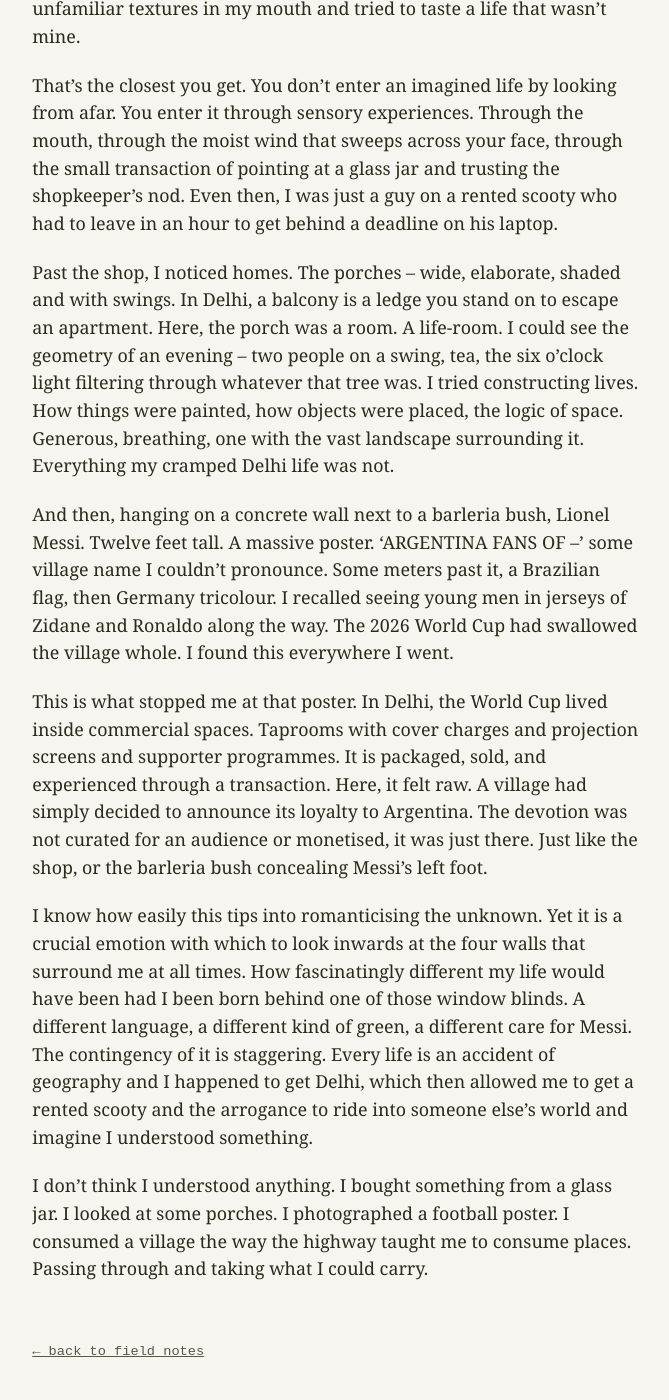
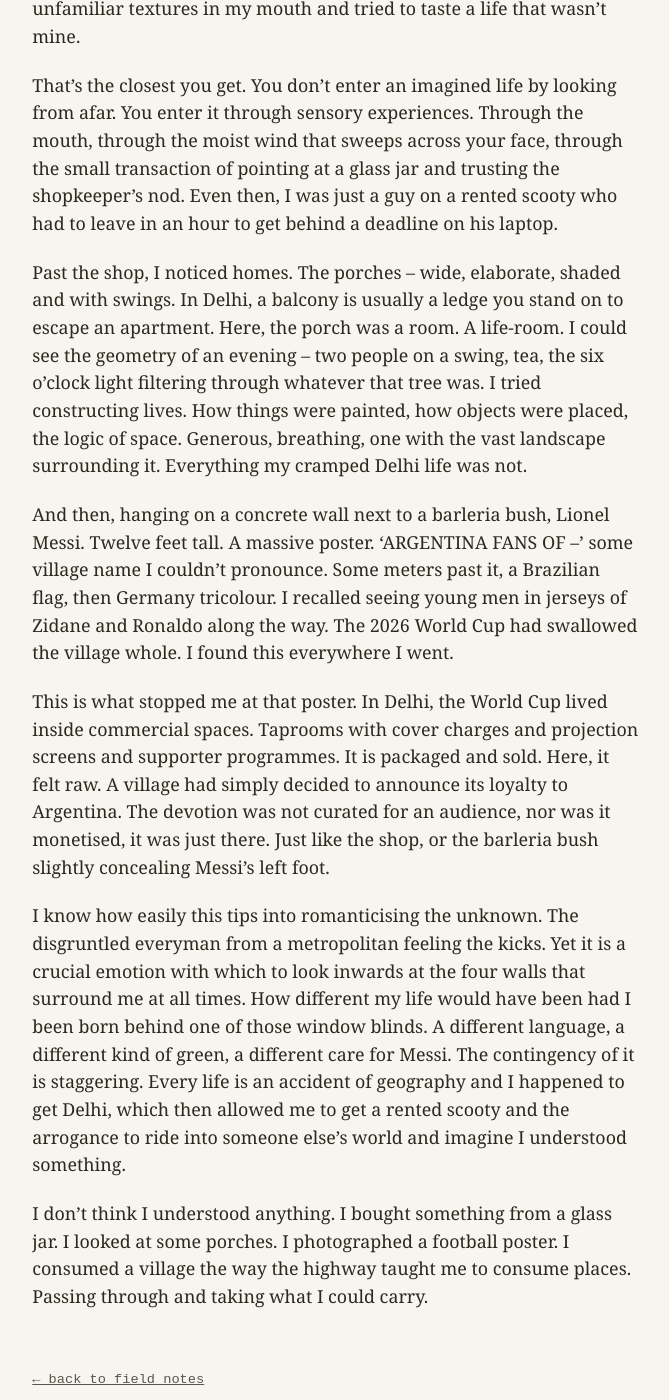
Before and after one commit to phlnstr/phlnstr.in, a Jekyll site: the page built from _posts/2026-06-27-passing-through-wayand.md, in a window 1280 px wide and 1400 px high, scrolled down 1124 px. Shown: the whole window, without its empty margins (304-973 px from the left). Built offline with Jekyll 4.4.1, drawn with Linux system fonts in a browser that asks for light colours; some of the changed text lies outside the part shown.

Commit message:
Update 2026-06-27-passing-through-wayand.md

```diff
--- a/_posts/2026-06-27-passing-through-wayand.md
+++ b/_posts/2026-06-27-passing-through-wayand.md
@@ -7,20 +7,20 @@
 
 Highways are fluent. Moving along NH 766, the Mysore - Kozhikode highway, I knew the grammar well. Wide shoulders, signboards in two or three languages, billboards with familiar brands, hotels with huge parking lots and employees with 'pick us' posters inviting you in for meals that cater to every taste. The highway organises itself assuming you don't belong there and offers comfort and familiarity. It is designed to be legible for the passing body.
 
-Then I took a turn the map suggested at first but then re-routed to the more reliable highway. The road narrows in a curve with trees that lean in and suggest a dead end. Shoulders, billboards, English, they all disappear as the asphalt gets intimate. Trees keep closing in on both sides. Kilometres of green silence. Then farms. Then a few homes dotting the vast landscape. A village.
+Then I took a turn the map suggested at first but then tried to re-route to the more reliable highway. The road narrows as it curves with trees leaning in and suggesting a dead end. I continue. Shoulders, billboards, English, they all disappear as the asphalt gets intimate. Trees keep close on both sides. Kilometres of silence. Then farms. Then a few homes dotting the vast landscape. A village.
 
-I was in Wayanad mid-June as the monsoon was engulfing Kerala with every passing day. I had a rental scooty and a deliberate lack of planning as I moved across hilly country along the Western Ghats. I kept taking turns along narrower and narrower roads, arriving at places I couldn't name.
+I was in Wayanad mid-June as the monsoon was engulfing Kerala with every passing day. I had a rental scooty and a deliberate lack of plan as I moved across hilly country along the Western Ghats. I kept taking turns along narrower and narrower roads, arriving at places I couldn't name.
 
 There was a shop at an intersection. The shopkeeper sat at an angle to the entrance, not facing it. In most places, every shop is a mouth opening towards the street, trying to swallow your attention. Here, the shop didn't perform for anyone. The signboard was hand-painted, faded, sized for someone who already knew of its existence. And the glass jars, where I lost twenty minutes. Things I didn't know. Sweets and savouries and pickled somethings in fascinating shapes and colours. I pointed at them, asked questions. Most of the responses were insufficient to tell me what I was looking at. Still bought a few. Put unfamiliar textures in my mouth and tried to taste a life that wasn't mine.
 
 That's the closest you get. You don't enter an imagined life by looking from afar. You enter it through sensory experiences. Through the mouth, through the moist wind that sweeps across your face, through the small transaction of pointing at a glass jar and trusting the shopkeeper's nod. Even then, I was just a guy on a rented scooty who had to leave in an hour to get behind a deadline on his laptop.
 
-Past the shop, I noticed homes. The porches – wide, elaborate, shaded and with swings. In Delhi, a balcony is a ledge you stand on to escape an apartment. Here, the porch was a room. A life-room. I could see the geometry of an evening – two people on a swing, tea, the six o'clock light filtering through whatever that tree was. I tried constructing lives. How things were painted, how objects were placed, the logic of space. Generous, breathing, one with the vast landscape surrounding it. Everything my cramped Delhi life was not.
+Past the shop, I noticed homes. The porches – wide, elaborate, shaded and with swings. In Delhi, a balcony is usually a ledge you stand on to escape an apartment. Here, the porch was a room. A life-room. I could see the geometry of an evening – two people on a swing, tea, the six o'clock light filtering through whatever that tree was. I tried constructing lives. How things were painted, how objects were placed, the logic of space. Generous, breathing, one with the vast landscape surrounding it. Everything my cramped Delhi life was not.
 
 And then, hanging on a concrete wall next to a barleria bush, Lionel Messi. Twelve feet tall. A massive poster. ‘ARGENTINA FANS OF –’ some village name I couldn't pronounce. Some meters past it, a Brazilian flag, then Germany tricolour. I recalled seeing young men in jerseys of Zidane and Ronaldo along the way. The 2026 World Cup had swallowed the village whole. I found this everywhere I went.
 
-This is what stopped me at that poster. In Delhi, the World Cup lived inside commercial spaces. Taprooms with cover charges and projection screens and supporter programmes. It is packaged, sold, and experienced through a transaction. Here, it felt raw. A village had simply decided to announce its loyalty to Argentina. The devotion was not curated for an audience or monetised, it was just there. Just like the shop, or the barleria bush concealing Messi’s left foot.
+This is what stopped me at that poster. In Delhi, the World Cup lived inside commercial spaces. Taprooms with cover charges and projection screens and supporter programmes. It is packaged and sold. Here, it felt raw. A village had simply decided to announce its loyalty to Argentina. The devotion was not curated for an audience, nor was it monetised, it was just there. Just like the shop, or the barleria bush slightly concealing Messi’s left foot.
 
-I know how easily this tips into romanticising the unknown. Yet it is a crucial emotion with which to look inwards at the four walls that surround me at all times. How fascinatingly different my life would have been had I been born behind one of those window blinds. A different language, a different kind of green, a different care for Messi. The contingency of it is staggering. Every life is an accident of geography and I happened to get Delhi, which then allowed me to get a rented scooty and the arrogance to ride into someone else's world and imagine I understood something.
+I know how easily this tips into romanticising the unknown. The disgruntled everyman from a metropolitan feeling the kicks. Yet it is a crucial emotion with which to look inwards at the four walls that surround me at all times. How different my life would have been had I been born behind one of those window blinds. A different language, a different kind of green, a different care for Messi. The contingency of it is staggering. Every life is an accident of geography and I happened to get Delhi, which then allowed me to get a rented scooty and the arrogance to ride into someone else's world and imagine I understood something.
 
 I don't think I understood anything. I bought something from a glass jar. I looked at some porches. I photographed a football poster. I consumed a village the way the highway taught me to consume places. Passing through and taking what I could carry.
```
